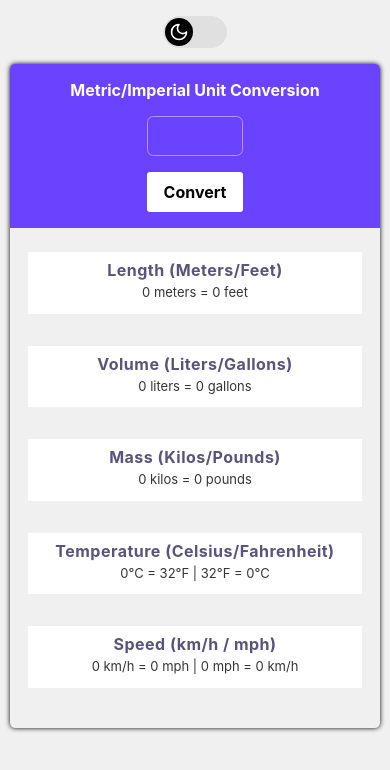
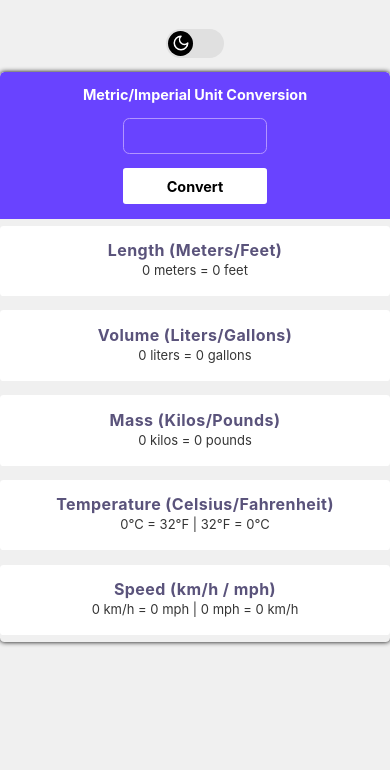
Before and after one commit to elm042025/Unit-Conversion, a website built with Vite: page index.html in a window 390 px wide. Built offline with nearby package versions, Linux system fonts and the light colour scheme.

Commit message:
style: enhance layout responsiveness, adjust widths and paddings for better mobile experience

```diff
--- a/style.css
+++ b/style.css
@@ -4,6 +4,14 @@
   box-sizing: border-box;
   font-family: "inter", sans-serif;
   font-size: 100%;
+}
+
+html,
+body {
+  overflow-x: hidden; /* Prevent overflow on small screens */
+  height: 100%; /* Ensure full height */
+  width: 100%; /* Ensure full width */
+  transition: background-color 0.4s ease;
 }
 body {
   background-color: #f0f0f0;
@@ -13,6 +21,7 @@ body {
   height: 100vh;
   flex-direction: column;
   text-align: center;
+  padding: 1rem;
 }
 
 /* Pill-shaped button */
@@ -66,6 +75,9 @@ body {
 #converter-ui {
   border-radius: 0.3em;
   box-shadow: 0px 0px 5px rgb(0, 0, 0);
+  width: 100%; /* ✅ ADDED: Make full width */
+  max-width: 600px; /* ✅ ADDED: Prevent stretching too far */
+  overflow: hidden; /* ✅ ADDED: Contain children */
 }
 
 /* main-section styling starts here */
@@ -86,7 +98,8 @@ body {
   margin-bottom: 1rem;
 }
 #main-section input {
-  width: 6rem;
+  width: 100%;
+  max-width: 10rem;
   height: 2.5rem;
   border: 0.1rem solid rgba(178, 149, 255, 1);
   border-radius: 0.2em;
@@ -100,7 +113,7 @@ body {
 #main-section input:focus {
   outline: none;
   border: 0.1rem solid rgba(178, 149, 255, 1);
-  box-shadow: 0px 0px 5px rgba(178, 149, 255, 1);
+  box-shadow: 0px 0px 0.3rem rgba(178, 149, 255, 1);
 }
 /* To remove the spinner arrows (on the right side of the number input el */
 /* Chrome, Safari, Edge, Opera */
@@ -115,7 +128,8 @@ input[type="number"] {
 }
 
 #main-section button {
-  width: 6rem;
+  width: 100%;
+  max-width: 10rem;
   height: 2.5rem;
   padding: 0.1rem;
   text-align: center;
@@ -145,11 +159,15 @@ input[type="number"] {
   flex-direction: column;
   justify-content: center;
   align-items: center;
-  padding-top: 1rem;
-  padding-bottom: 1rem;
+  padding-top: 0;
+  padding-bottom: 0;
+  width: 100%; /* ✅ Ensure full width on mobile */
+  box-sizing: border-box; /* ✅ Safety for padding */
 }
 .group {
-  width: 90%;
+  width: 100%;
+  max-width: 560px; /* ✅ Prevent from being too wide on large screens */
+  border-radius: 0.25rem; /* ✅ Optional rounding */
   background-color: white;
   padding-top: 0.5rem;
   padding-bottom: 0.5rem;
@@ -159,14 +177,14 @@ input[type="number"] {
 }
 .group h2 {
   color: rgba(90, 83, 123, 1);
-  font-size: small;
+  font-size: 0.9rem;
   font-weight: bold;
   letter-spacing: 0.03rem;
 }
 .group p {
   color: rgba(53, 53, 53, 1);
-  font-size: x-small;
-  line-height: 1.6rem;
+  font-size: 0.85rem;
+  line-height: 1.5rem;
 }
 
 /*! Dark mode class starts here*/
@@ -210,12 +228,15 @@ body.dark #converter-ui {
   background-color: rgba(31, 41, 55, 1);
 }
 @media screen and (max-width: 600px) {
+  html {
+    font-size: 90%; /* ✅ Slightly reduce font size on small screens */
+  }
   #converter-ui {
-    width: 95vw;
-    font-size: large;
+    width: 100vw; /* ✅ Fill screen width */
+    font-size: 1rem;
   }
   .group {
-    margin-bottom: 1.5rem;
+    padding: 1rem; /* ✅ More touch-friendly space */
   }
   .group h2 {
     font-size: medium;
@@ -223,4 +244,7 @@ body.dark #converter-ui {
   .group p {
     font-size: small;
   }
+  input {
+    font-size: 1.25rem;
+  }
 }
```
